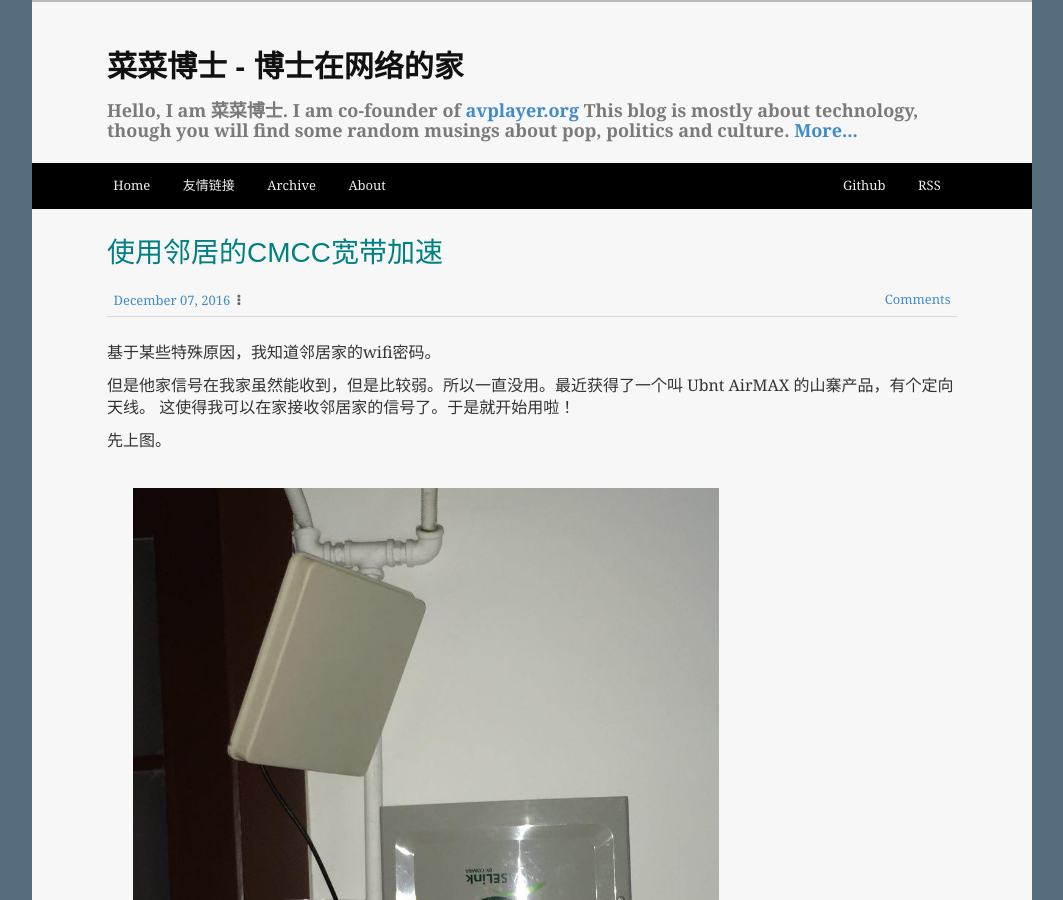
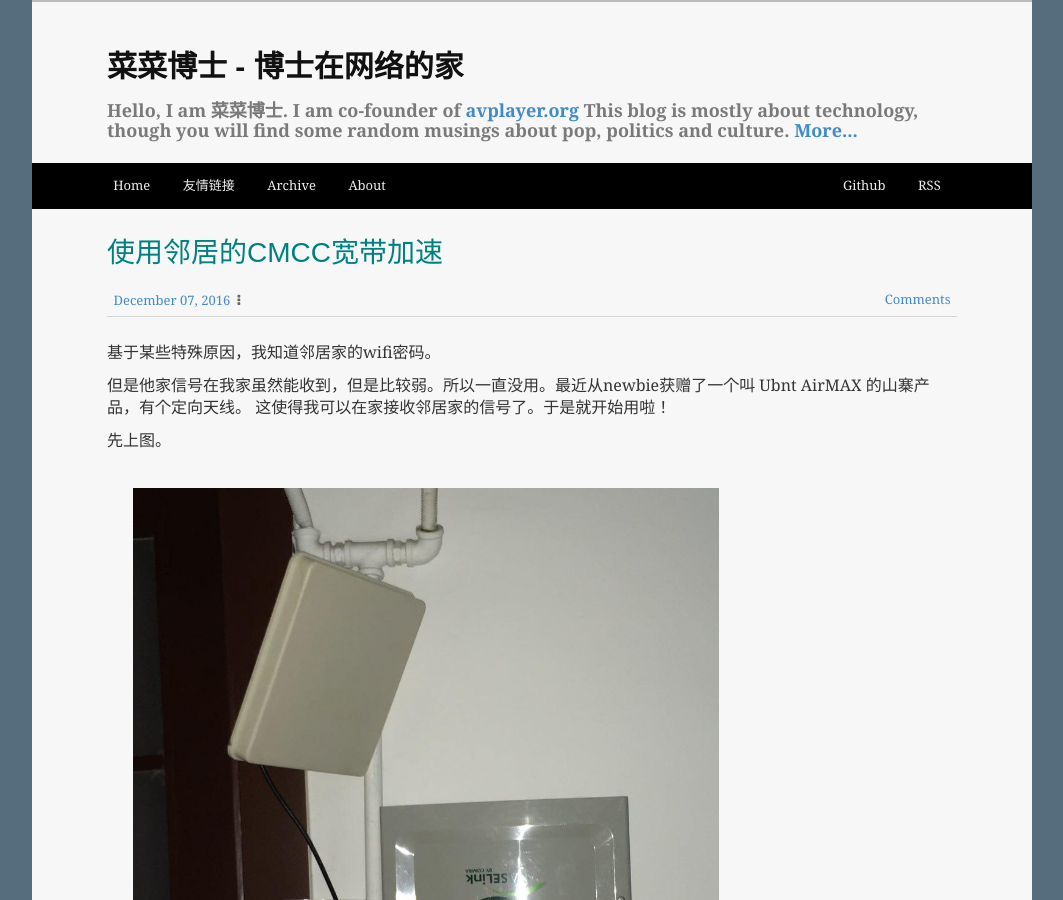
Before and after one commit to microcai/microcai.github.io, a Jekyll site: the page built from _posts/2016-12-07-use-neighbor-CMCC.md, in a window 1280 px wide and 900 px high. Shown: the whole window, without its empty margins (108-1171 px from the left). Built offline with Jekyll 4.4.1, drawn with Linux system fonts in a browser that asks for light colours; comment, search, counter and statistics services are not loaded.

Commit message:
fix newbie

```diff
--- a/_posts/2016-12-07-use-neighbor-CMCC.md
+++ b/_posts/2016-12-07-use-neighbor-CMCC.md
@@ -5,7 +5,7 @@ title: 使用邻居的CMCC宽带加速
 
 基于某些特殊原因，我知道邻居家的wifi密码。
 
-但是他家信号在我家虽然能收到，但是比较弱。所以一直没用。最近获得了一个叫 Ubnt AirMAX 的山寨产品，有个定向天线。
+但是他家信号在我家虽然能收到，但是比较弱。所以一直没用。最近从newbie获赠了一个叫 Ubnt AirMAX 的山寨产品，有个定向天线。
 这使得我可以在家接收邻居家的信号了。于是就开始用啦！
 
 先上图。
```
